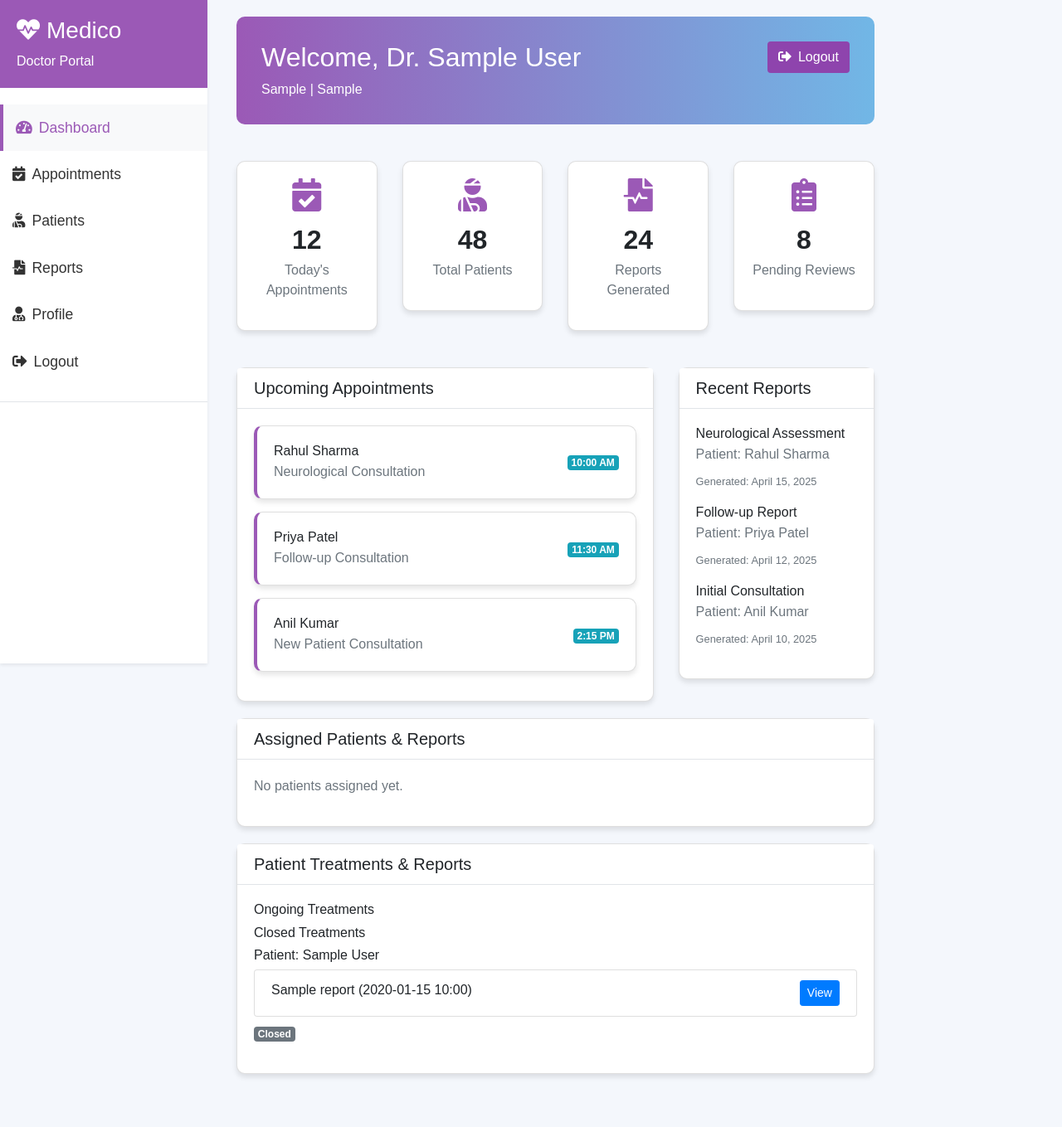
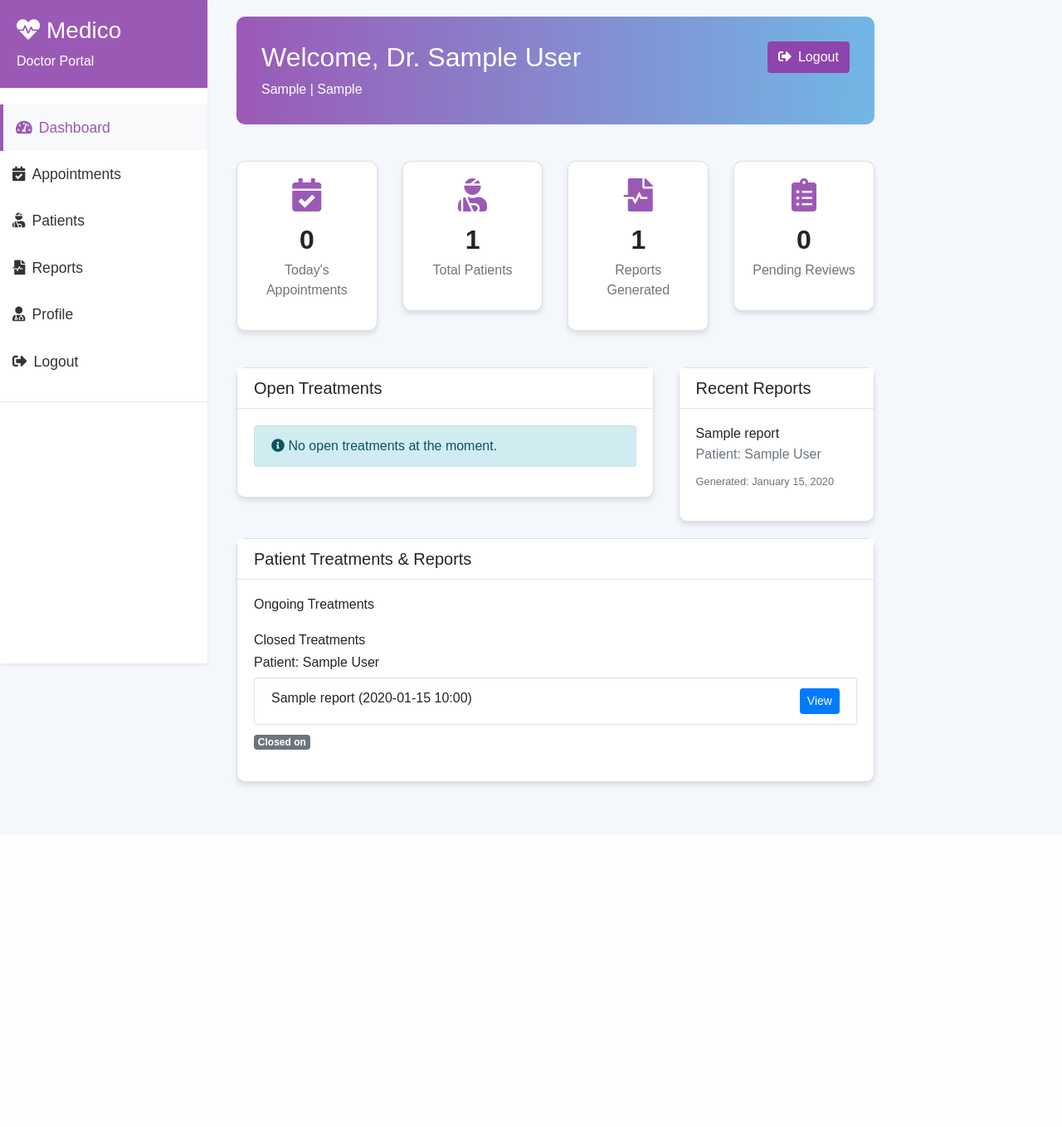
Before and after one commit to SDOS-2025/MediBot, a Django app: page /doctor_dashboard/ in a window 1280 px wide. Shown: the whole page at 83% size. After the commit the page ends 951 px from the top, so only its background shows below. Run offline with Django 4.2, Linux system fonts and the light colour scheme; a user stored in the database is signed in; tables that the repository leaves empty hold one stand-in row (values such as "Sample post"); some libraries are stand-ins or nearby versions.

Commit message:
done by god_Adi

```diff
--- a/chatbot-website/chatbot/templates/chatbot/doctor_dashboard.html
+++ b/chatbot-website/chatbot/templates/chatbot/doctor_dashboard.html
@@ -207,83 +207,107 @@
           </div>
         </div>
 
+        <!-- Stats Cards -->
         <div class="row mb-4">
           <div class="col-md-3">
             <div class="card stats-card">
               <i class="fas fa-calendar-check"></i>
-              <h2>12</h2>
+              <h2>{{ today_appointments }}</h2>
               <p>Today's Appointments</p>
             </div>
           </div>
           <div class="col-md-3">
             <div class="card stats-card">
               <i class="fas fa-user-injured"></i>
-              <h2>48</h2>
+              <h2>{{ total_patients }}</h2>
               <p>Total Patients</p>
             </div>
           </div>
           <div class="col-md-3">
             <div class="card stats-card">
               <i class="fas fa-file-medical-alt"></i>
-              <h2>24</h2>
+              <h2>{{ total_reports }}</h2>
               <p>Reports Generated</p>
             </div>
           </div>
           <div class="col-md-3">
             <div class="card stats-card">
               <i class="fas fa-clipboard-list"></i>
-              <h2>8</h2>
+              <h2>{{ pending_reviews }}</h2>
               <p>Pending Reviews</p>
             </div>
           </div>
         </div>
 
+        <!-- Recent Reports Section -->
         <div class="row">
           <div class="col-md-8">
             <div class="card">
               <div class="card-header">
-                <h5 class="mb-0">Upcoming Appointments</h5>
+                <h5 class="mb-0">Open Treatments</h5>
               </div>
               <div class="card-body">
-                <div class="card appointment-card">
-                  <div class="card-body">
-                    <div class="d-flex justify-content-between align-items-center">
+                {% for treatment in open_treatments %}
+                  <div class="card appointment-card mb-4">
+                    <div class="card-header bg-primary text-white d-flex justify-content-between align-items-center">
                       <div>
-                        <h6 class="mb-1">Rahul Sharma</h6>
-                        <p class="text-muted mb-0">Neurological Consultation</p>
+                        <h6 class="mb-0">Patient ID: {{ treatment.patient.uid }}</h6>
+                        {% if treatment.patient.full_name %}
+                        <small>{{ treatment.patient.full_name }}</small>
+                        {% endif %}
                       </div>
                       <div>
-                        <span class="badge badge-info">10:00 AM</span>
+                        <span class="badge badge-light">Started: {{ treatment.created_at|date:"Y-m-d H:i" }}</span>
+                      </div>
+                    </div>
+                    <div class="card-body">
+                      <div class="row">
+                        <div class="col-md-6">
+                          <p><strong>Required Specialty:</strong> {{ treatment.reqd|default:"General Consultation" }}</p>
+                          <p><strong>Patient Email:</strong> {{ treatment.patient.email|default:"Not provided" }}</p>
+                          <p><strong>Patient Phone:</strong> {{ treatment.patient.phone|default:"Not provided" }}</p>
+                        </div>
+                        <div class="col-md-6">
+                          <h6>Reports</h6>
+                          {% for report in treatment.treatment_reports.all %}
+                            <div class="report-item d-flex justify-content-between align-items-center mb-2 p-2 border rounded">
+                              <div>
+                                <span>{{ report.title }}</span><br>
+                                <small class="text-muted">{{ report.created_at|date:"Y-m-d H:i" }}</small>
+                              </div>
+                              <div class="btn-group">
+                                {% if report.pdf_blob %}
+                                  <a href="{% url 'view_report' report.id %}" class="btn btn-sm btn-info" target="_blank">
+                                    <i class="fas fa-file-pdf"></i> View PDF
+                                  </a>
+                                {% endif %}
+                                <button class="btn btn-sm btn-secondary" data-toggle="collapse" data-target="#report{{ report.id }}Content">
+                                  <i class="fas fa-file-alt"></i> View Text
+                                </button>
+                              </div>
+                            </div>
+                            <div class="collapse" id="report{{ report.id }}Content">
+                              <div class="card card-body mb-2">
+                                {{ report.content|linebreaks }}
+                              </div>
+                            </div>
+                          {% empty %}
+                            <p class="text-muted">No reports available</p>
+                          {% endfor %}
+                        </div>
+                      </div>
+                      <div class="text-right mt-3">
+                        <a href="{% url 'close_treatment' treatment.id %}" class="btn btn-warning">
+                          <i class="fas fa-check-circle"></i> Close Treatment
+                        </a>
                       </div>
                     </div>
                   </div>
-                </div>
-                <div class="card appointment-card">
-                  <div class="card-body">
-                    <div class="d-flex justify-content-between align-items-center">
-                      <div>
-                        <h6 class="mb-1">Priya Patel</h6>
-                        <p class="text-muted mb-0">Follow-up Consultation</p>
-                      </div>
-                      <div>
-                        <span class="badge badge-info">11:30 AM</span>
-                      </div>
-                    </div>
+                {% empty %}
+                  <div class="alert alert-info">
+                    <i class="fas fa-info-circle"></i> No open treatments at the moment.
                   </div>
-                </div>
-                <div class="card appointment-card">
-                  <div class="card-body">
-                    <div class="d-flex justify-content-between align-items-center">
-                      <div>
-                        <h6 class="mb-1">Anil Kumar</h6>
-                        <p class="text-muted mb-0">New Patient Consultation</p>
-                      </div>
-                      <div>
-                        <span class="badge badge-info">2:15 PM</span>
-                      </div>
-                    </div>
-                  </div>
-                </div>
+                {% endfor %}
               </div>
             </div>
           </div>
@@ -294,48 +318,15 @@
                 <h5 class="mb-0">Recent Reports</h5>
               </div>
               <div class="card-body">
-                <div class="mb-3">
-                  <h6 class="mb-1">Neurological Assessment</h6>
-                  <p class="text-muted mb-2">Patient: Rahul Sharma</p>
-                  <small class="text-muted">Generated: April 15, 2025</small>
-                </div>
-                <div class="mb-3">
-                  <h6 class="mb-1">Follow-up Report</h6>
-                  <p class="text-muted mb-2">Patient: Priya Patel</p>
-                  <small class="text-muted">Generated: April 12, 2025</small>
-                </div>
-                <div class="mb-3">
-                  <h6 class="mb-1">Initial Consultation</h6>
-                  <p class="text-muted mb-2">Patient: Anil Kumar</p>
-                  <small class="text-muted">Generated: April 10, 2025</small>
-                </div>
-              </div>
-            </div>
-          </div>
-        </div>
-
-        <!-- Assigned patients and their reports -->
-        <div class="row">
-          <div class="col-12">
-            <div class="card">
-              <div class="card-header">
-                <h5 class="mb-0">Assigned Patients & Reports</h5>
-              </div>
-              <div class="card-body">
-                {% if patients_reports %}
-                  <ul class="list-group">
-                    {% for report in patients_reports %}
-                      <li class="list-group-item d-flex justify-content-between align-items-center">
-                        <div>
-                          <strong>{{ report.user.full_name|default:report.user.uid }}</strong> &mdash; {{ report.title }}
-                        </div>
-                        <a href="{% url 'view_report' report.id %}" class="btn btn-sm btn-primary">View Report</a>
-                      </li>
-                    {% endfor %}
-                  </ul>
-                {% else %}
-                  <p class="text-muted">No patients assigned yet.</p>
-                {% endif %}
+                {% for report in recent_reports %}
+                  <div class="mb-3">
+                    <h6 class="mb-1">{{ report.title }}</h6>
+                    <p class="text-muted mb-2">Patient: {{ report.user.full_name|default:report.user.uid }}</p>
+                    <small class="text-muted">Generated: {{ report.created_at|date:"F d, Y" }}</small>
+                  </div>
+                {% empty %}
+                  <p class="text-muted">No recent reports.</p>
+                {% endfor %}
               </div>
             </div>
           </div>
@@ -368,7 +359,7 @@
                     </div>
                   {% endfor %}
 
-                  <h6>Closed Treatments</h6>
+                  <h6 class="mt-4">Closed Treatments</h6>
                   {% for treatment in closed_treatments %}
                     <div class="mb-3">
                       <h6>Patient: {{ treatment.patient.full_name|default:treatment.patient.uid }}</h6>
@@ -382,7 +373,7 @@
                           <li class="list-group-item text-muted">No reports yet.</li>
                         {% endfor %}
                       </ul>
-                      <span class="badge badge-secondary">Closed</span>
+                      <span class="badge badge-secondary">Closed on {{ treatment.updated_at|date:"Y-m-d H:i" }}</span>
                     </div>
                   {% endfor %}
                 {% else %}
--- a/chatbot-website/chatbot/views/views.py
+++ b/chatbot-website/chatbot/views/views.py
@@ -12,6 +12,7 @@
 from reports.models import Report
 from chatbot.utils import generate_sample_text, text_to_pdf
 from django.conf import settings
+from django.utils.timezone import now
 
 def index(request):
     # Add a link to admin if user is not logged in or not staff/superuser
@@ -114,12 +115,45 @@
         return redirect('login')
 
     # Fetch open and closed treatments assigned to the logged-in doctor
-    open_treatments = Treatment.objects.filter(doctor=request.user, is_closed=False)
-    closed_treatments = Treatment.objects.filter(doctor=request.user, is_closed=True)
+    open_treatments = Treatment.objects.filter(
+        doctor=request.user,
+        is_closed=False
+    ).select_related('patient').prefetch_related('treatment_reports')
+
+    closed_treatments = Treatment.objects.filter(
+        doctor=request.user,
+        is_closed=True
+    ).select_related('patient').prefetch_related('treatment_reports')
+
+    # Get statistics
+    today_appointments = Treatment.objects.filter(
+        doctor=request.user,
+        created_at__date=now().date()
+    ).count()
+
+    total_patients = Treatment.objects.filter(
+        doctor=request.user
+    ).values('patient').distinct().count()
+
+    total_reports = Report.objects.filter(
+        treatment__doctor=request.user
+    ).count()
+
+    pending_reviews = Treatment.objects.filter(
+        doctor=request.user,
+        is_closed=False
+    ).count()
 
     context = {
         'open_treatments': open_treatments,
         'closed_treatments': closed_treatments,
+        'today_appointments': today_appointments,
+        'total_patients': total_patients,
+        'total_reports': total_reports,
+        'pending_reviews': pending_reviews,
+        'recent_reports': Report.objects.filter(
+            treatment__doctor=request.user
+        ).select_related('user', 'treatment').order_by('-created_at')[:5]
     }
     return render(request, 'chatbot/doctor_dashboard.html', context)
 
```
Also changed, not shown: chatbot-website/reports/templates/reports/report_detail.html (added, +67 -0 lines), chatbot-website/reports/views.py (+19 -1 lines).
